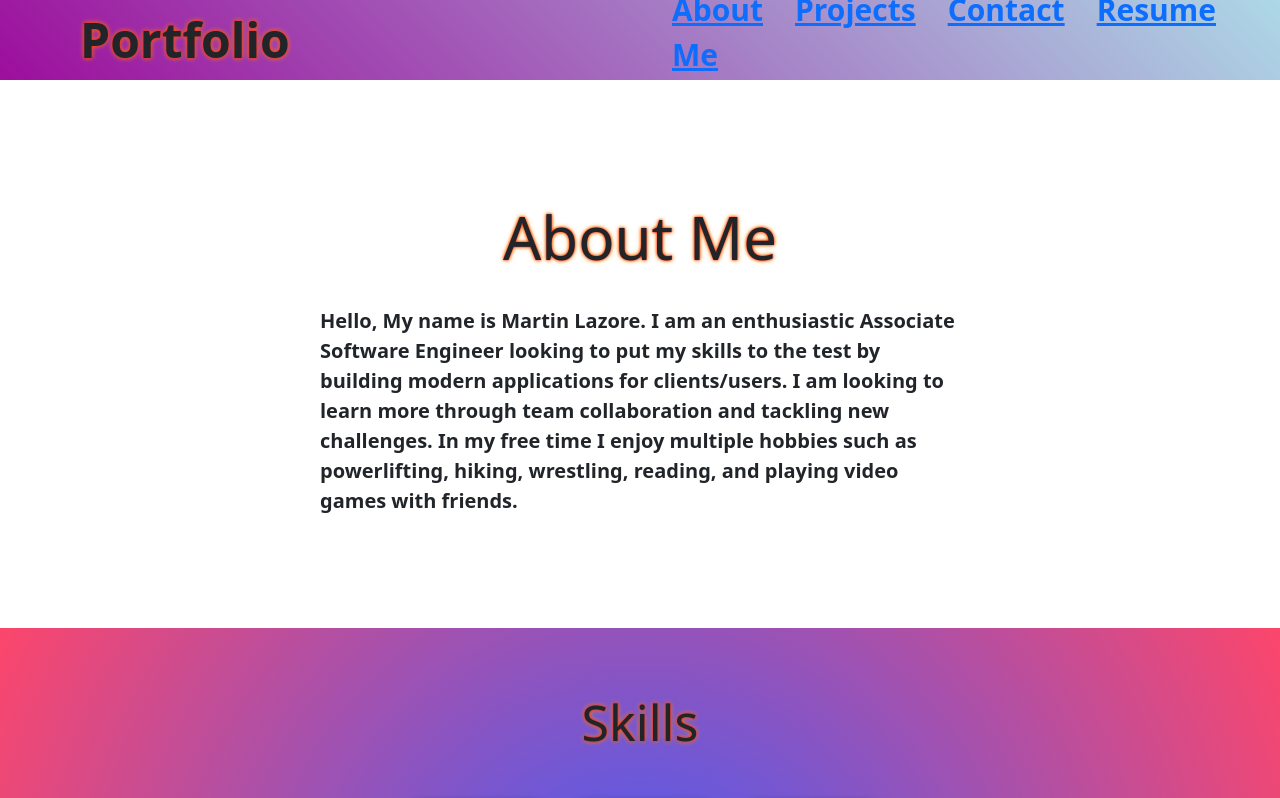
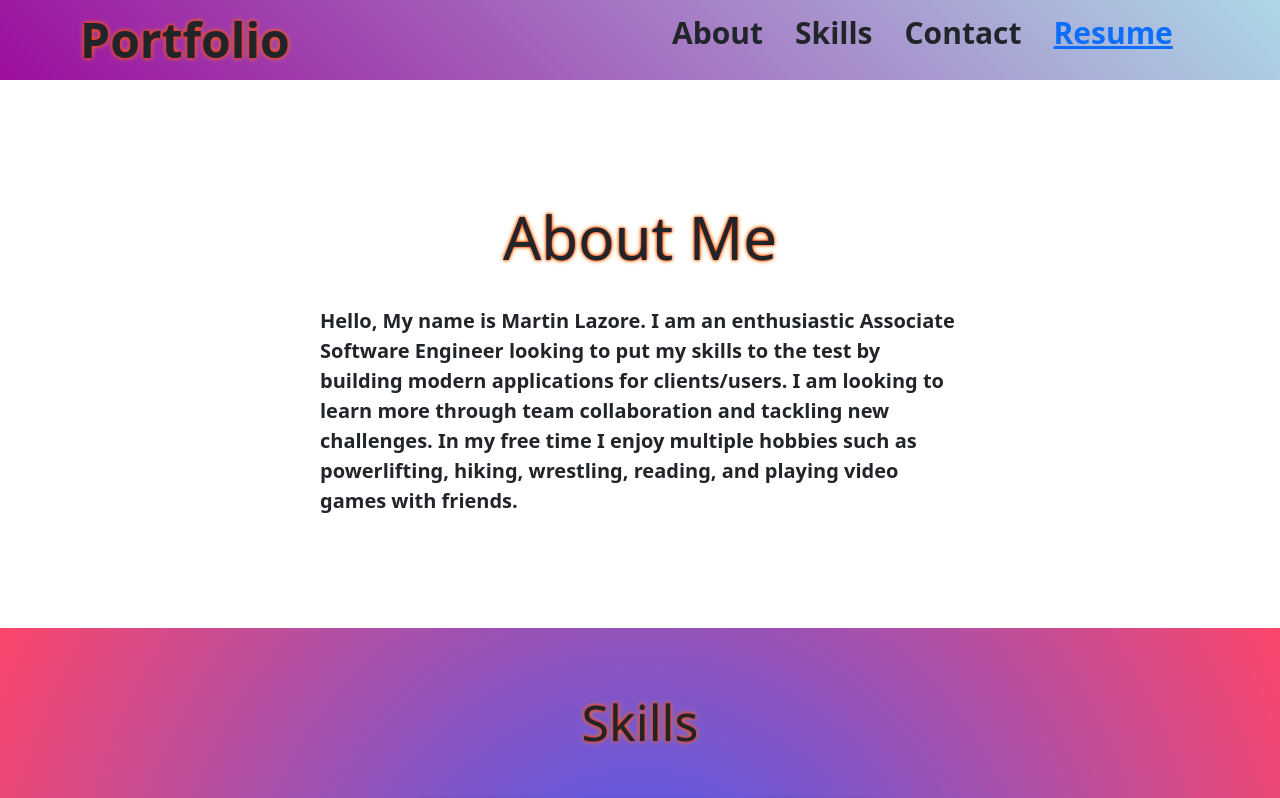
Before and after one commit to mlazore/Final-Portfolio, a React (Create React App) app: page / in a window 1280 px wide. Shown: the top 798 px of the page. Built offline with nearby package versions, Linux system fonts and the light colour scheme.

Commit message:
media query

```diff
--- a/src/components/Navbar/Navbar.jsx
+++ b/src/components/Navbar/Navbar.jsx
@@ -1,5 +1,6 @@
 import React from 'react'
 import './Navbar.css'
+import Resume from "../../Assets/Resume.pdf"
 
 const Navbar = () => {
   return (
@@ -12,10 +13,10 @@ const Navbar = () => {
     <div className="n-right">
       <div className="n-list">
         <ul style={{listStyleType:'none'}}>
-         <a href='Aboutme' ><li>About Me</li></a>
-         <a href='Projects'><li>Projects</li></a>
-         <a href='Contact.jsx'><li>Contact</li></a>
-         <a href='Contact.jsx'><li>Resume</li></a>
+         <li><link to="/"></link>About</li>
+         <li><link to="/Skills"></link>Skills</li>
+         <li><link to="/Contact"></link>Contact</li>
+         <li><a href={Resume}><li>Resume</li></a></li>
         </ul>
       </div>
     </div>
--- a/src/components/Projects/Projects.css
+++ b/src/components/Projects/Projects.css
@@ -22,25 +22,13 @@
 }
 
 @media (max-width: 900px) {
-  .Card {
-      grid-template-columns: repeat(1, 1fr);
+  .card-position {
+    flex-direction: column;
   }
 }
 
 @media (max-width: 500px) {
-  .Card {
-      grid-template-columns: repeat(1, 1fr);
+  .card-position {
+    flex-direction: column;
   }
 }
-
-@media (max-width: 900px) {
-    .Card {
-        grid-template-columns: repeat(1, 1fr);
-    }
-}
-
-@media (max-width: 500px) {
-    .Card {
-        grid-template-columns: repeat(1, 1fr);
-    }
-}
```
Also changed, not shown: 1 other file (tests, documents, lock files or other folders).
